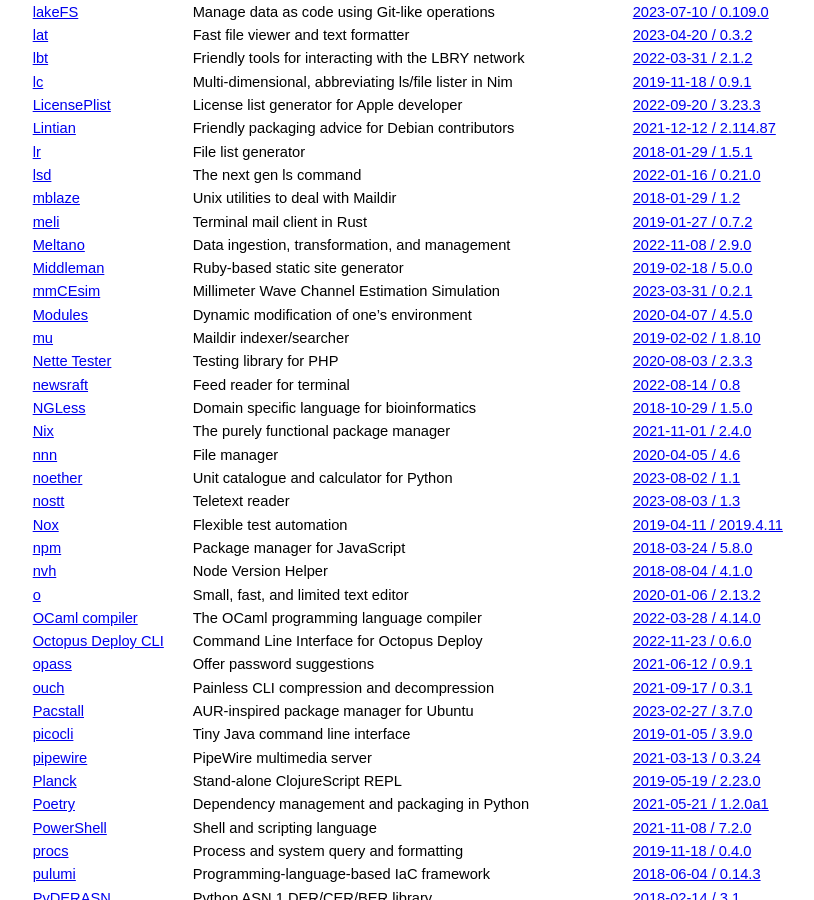
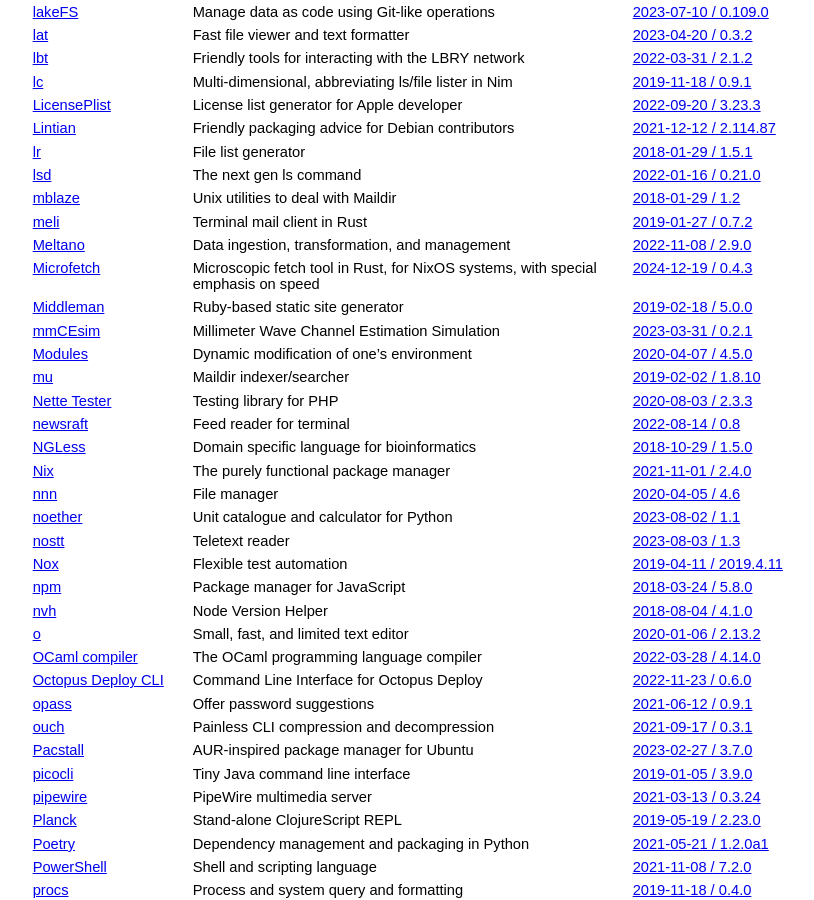
Before and after one commit to jcs/no_color, a Jekyll site: the page built from index.md, in a window 1280 px wide and 900 px high, scrolled down 4685 px. Shown: the whole window, without its empty margins (211-1025 px from the left). Built offline with Jekyll 4.4.1, drawn with Linux system fonts in a browser that asks for light colours; our own code applies the rules of GitHub Pages for plain Markdown files.

Commit message:
Add Microfetch

```diff
--- a/index.md
+++ b/index.md
@@ -240,6 +240,7 @@ color by default via `NO_COLOR`.
 | [mblaze](https://github.com/chneukirchen/mblaze) | Unix utilities to deal with Maildir | [2018-01-29 / 1.2](https://github.com/chneukirchen/mblaze/commit/4014f03afe6d624ba1c6bdde6551b4996ba31fe5) |
 | [meli](https://meli.delivery) | Terminal mail client in Rust | [2019-01-27 / 0.7.2](https://github.com/meli/meli/commit/6a7cae09882d43c0de8a84df3d66174949ede0e0) |
 | [Meltano](https://github.com/meltano/meltano) | Data ingestion, transformation, and management | [2022-11-08 / 2.9.0](https://github.com/meltano/meltano/releases/tag/v2.9.0) |
+| [Microfetch](https://github.com/NotAShelf/Microfetch) | Microscopic fetch tool in Rust, for NixOS systems, with special emphasis on speed  | [2024-12-19 / 0.4.3](https://github.com/NotAShelf/microfetch/releases/tag/v0.4.3) |
 | [Middleman](https://middlemanapp.com) | Ruby-based static site generator | [2019-02-18 / 5.0.0](https://github.com/middleman/middleman/commit/3040ffa1331aa48c76ae5ca7f4b2e0a0f1b7af15) |
 | [mmCEsim](https://mmcesim.org) | Millimeter Wave Channel Estimation Simulation | [2023-03-31 / 0.2.1](https://github.com/mmcesim/mmcesim/releases/tag/v0.2.1) |
 | [Modules](http://modules.sourceforge.net/) | Dynamic modification of one's environment | [2020-04-07 / 4.5.0](https://github.com/cea-hpc/modules/releases/tag/v4.5.0) |
```
